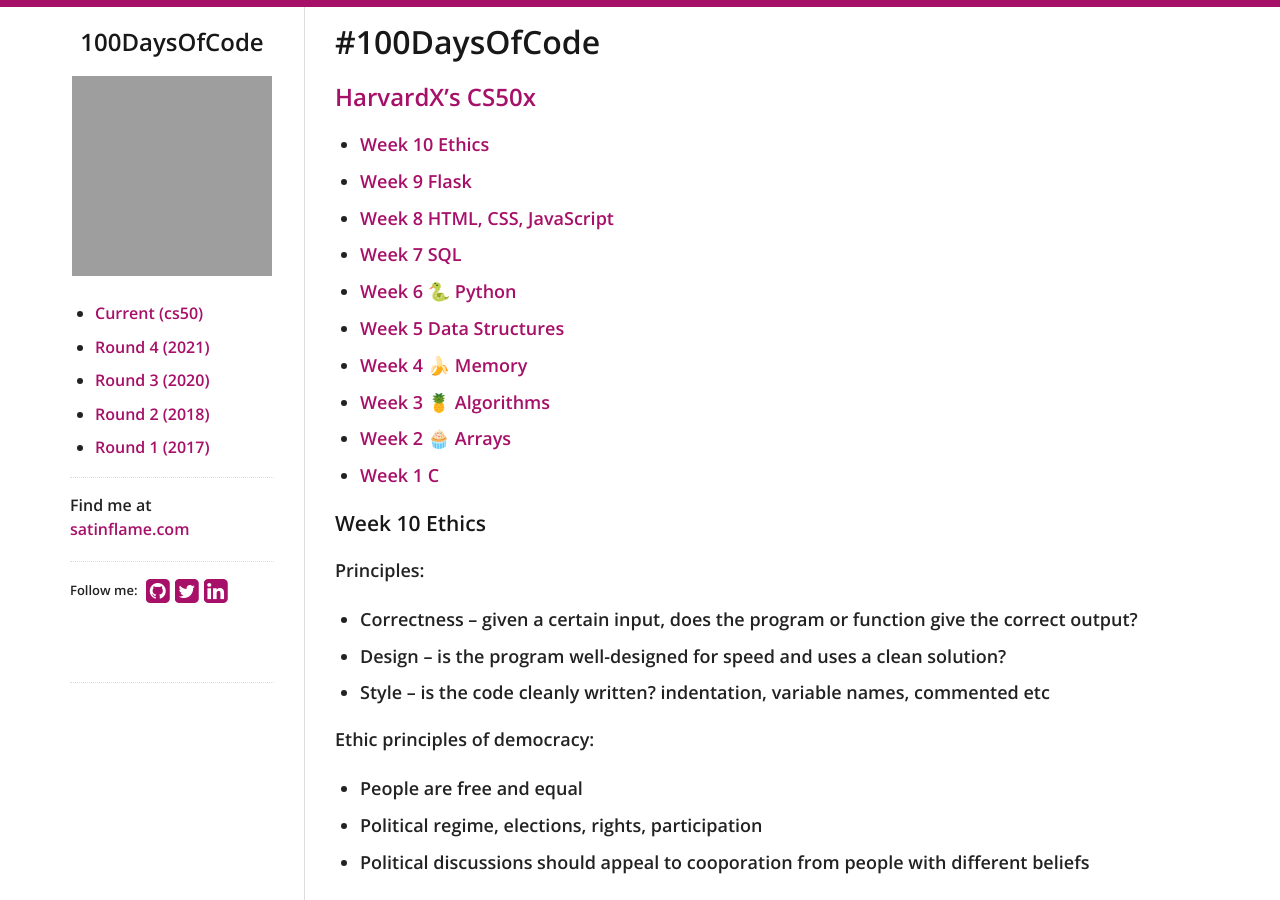
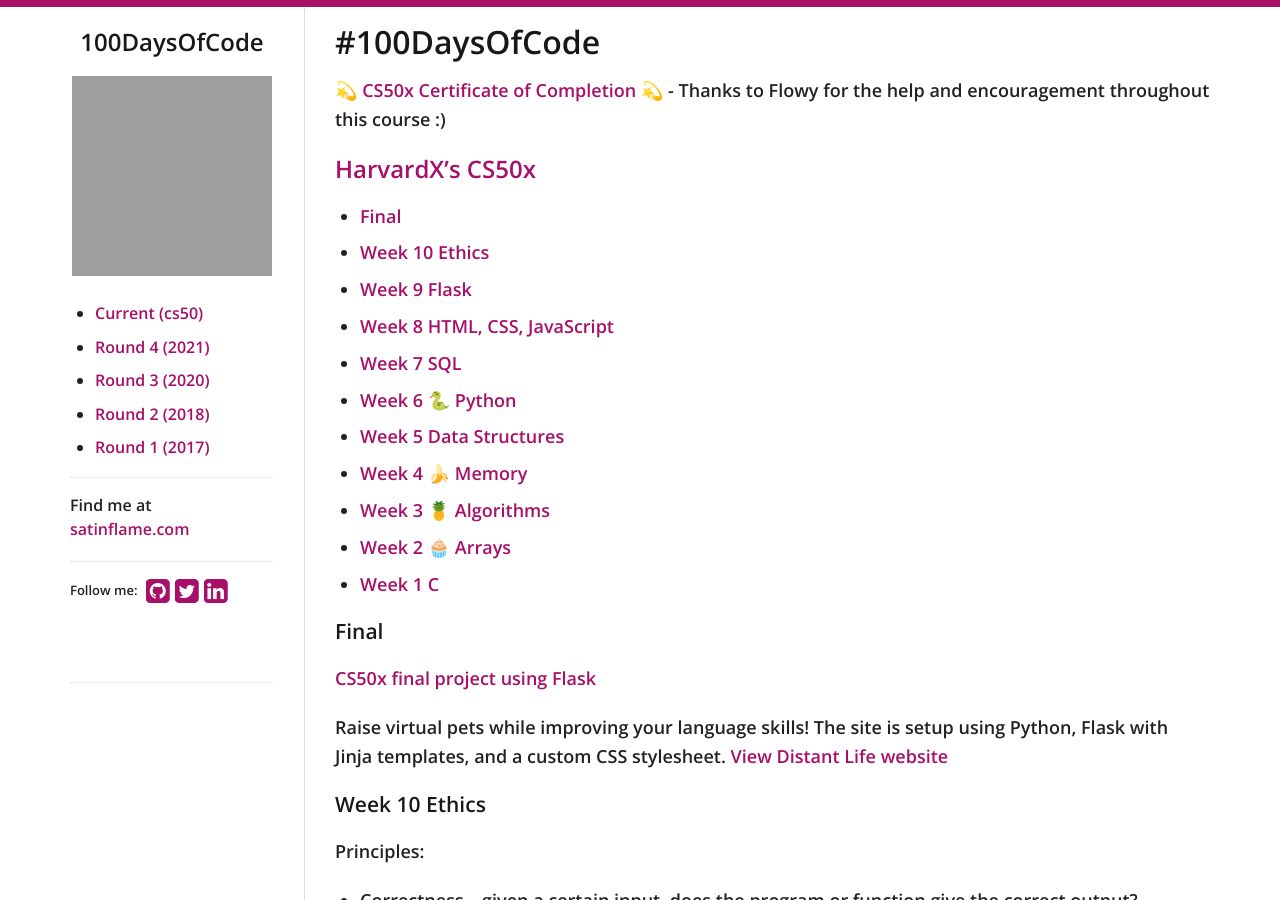
Before and after one commit to virtual/100daysofcode, a Jekyll site: the page built from index.md, in a window 1280 px wide and 900 px high. Built offline with Jekyll 4.4.1, drawn with Linux system fonts in a browser that asks for light colours; nearby versions of some CDN libraries; our own code applies the rules of GitHub Pages for plain Markdown files; grey boxes are pictures that could not be loaded.

Commit message:
Add final, cert

```diff
--- a/index.md
+++ b/index.md
@@ -1,7 +1,10 @@
 # #100DaysOfCode
+
+[💫 CS50x Certificate of Completion 💫](https://cs50.harvard.edu/certificates/9f182396-082e-44bb-9aa0-75778c91f669) - Thanks to Flowy for the help and encouragement throughout this course :)
 
 ## [HarvardX's CS50x](https://learning.edx.org/course/course-v1:HarvardX+CS50+X)
 
+- [Final](#final)
 - [Week 10 Ethics](#week-10-ethics)
 - [Week 9 Flask](#week-9-flask)
 - [Week 8 HTML, CSS, JavaScript](#week-8-html-css-javascript)
@@ -12,6 +15,13 @@
 - [Week 3 🍍 Algorithms](#week-3--algorithms)
 - [Week 2 🧁 Arrays](#week-2--arrays)
 - [Week 1 C](#week-1-c)
+
+
+### Final
+
+[CS50x final project using Flask](https://github.com/virtual/distantlife)
+
+Raise virtual pets while improving your language skills! The site is setup using Python, Flask with Jinja templates, and a custom CSS stylesheet. [View Distant Life website](https://distantlife.com/)
 
 
 ### Week 10 Ethics
```
